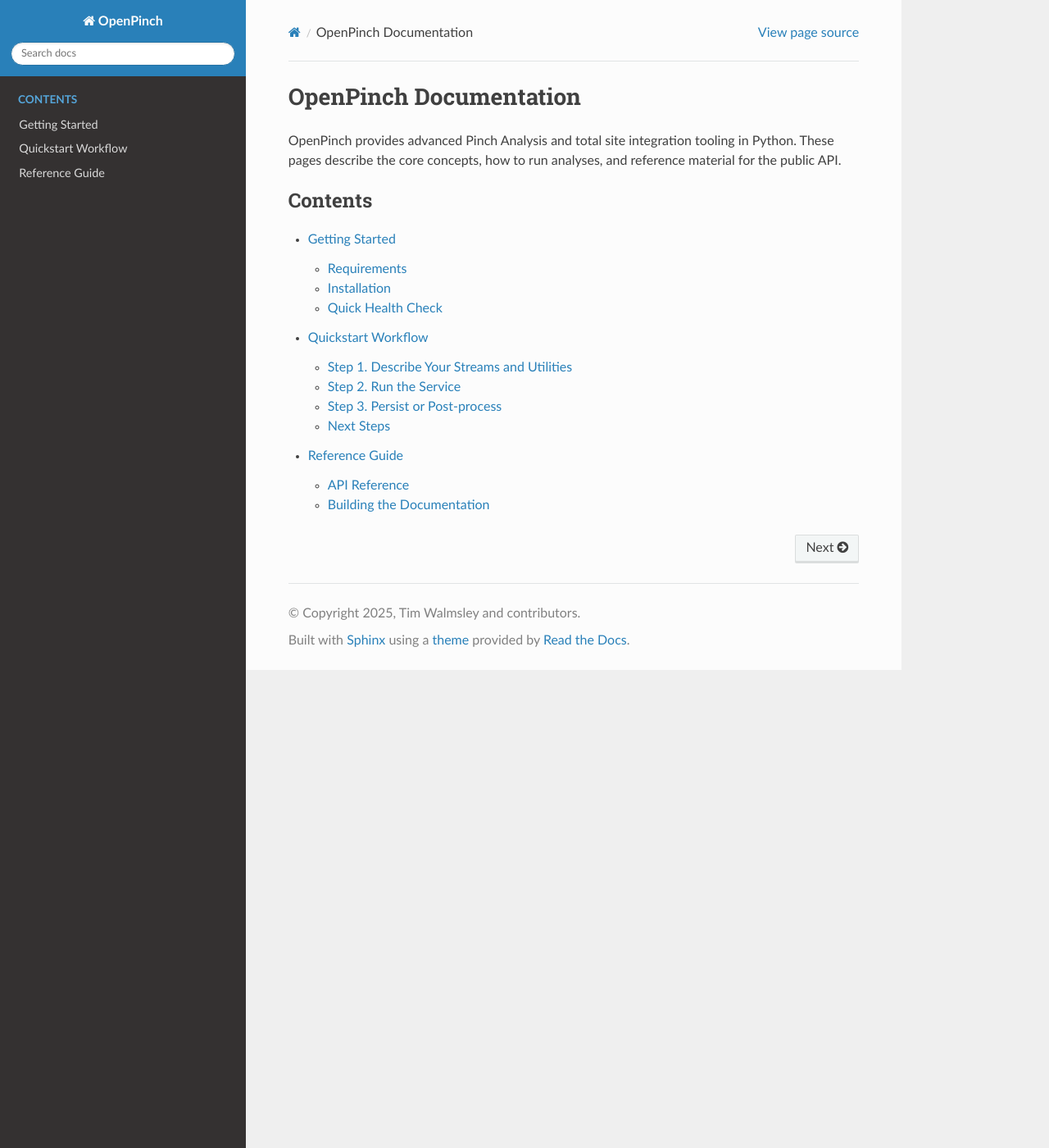
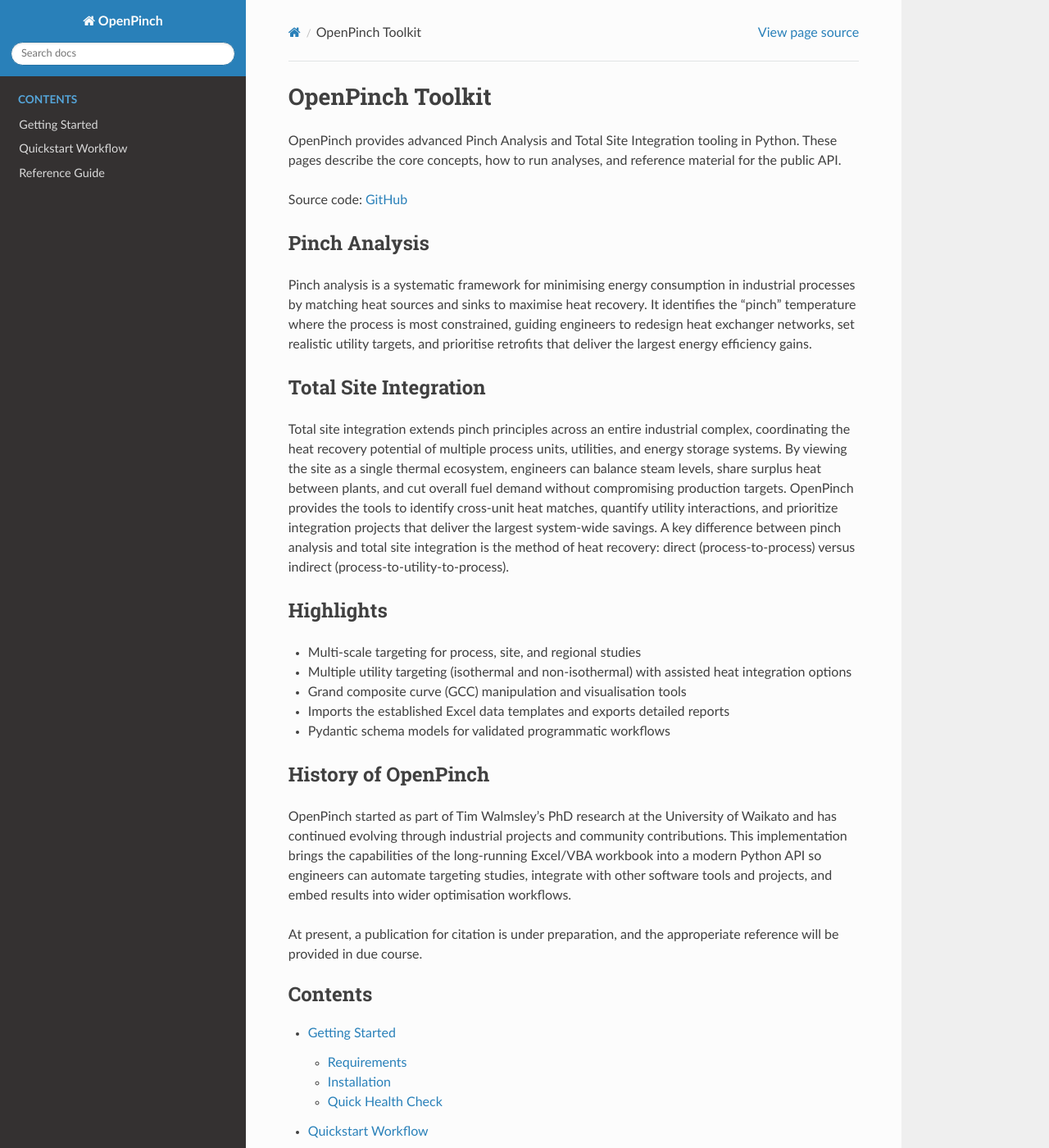
Before and after one commit to waikato-ahuora-smart-energy-systems/OpenPinch, a Sphinx documentation site: the page built from docs/index.rst, in a window 1280 px wide and 1400 px high. Shown: the whole window at 82% size. Built offline with Sphinx 7.4.7 and the Read the Docs theme 3.1.0, drawn with Linux system fonts in a browser that asks for light colours; some of the changed text lies outside the part shown.

Commit message:
readthedocs is ready

```diff
--- a/docs/conf.py
+++ b/docs/conf.py
@@ -18,7 +18,7 @@
 
 # -- Project information -----------------------------------------------------
 project = "OpenPinch"
-author = "Tim Walmsley and contributors"
+author = "Tim Walmsley"
 current_year = datetime.now().year
 copyright = f"{current_year}, {author}"
 
--- a/docs/index.rst
+++ b/docs/index.rst
@@ -1,9 +1,58 @@
-OpenPinch Documentation
+OpenPinch Toolkit
 =======================
 
-OpenPinch provides advanced Pinch Analysis and total site integration tooling
+OpenPinch provides advanced Pinch Analysis and Total Site Integration tooling
 in Python.  These pages describe the core concepts, how to run analyses, and
 reference material for the public API.
+
+Source code: GitHub_
+
+Pinch Analysis
+--------------
+Pinch analysis is a systematic framework for minimising energy consumption in
+industrial processes by matching heat sources and sinks to maximise heat
+recovery. It identifies the "pinch" temperature where the process is most
+constrained, guiding engineers to redesign heat exchanger networks, set
+realistic utility targets, and prioritise retrofits that deliver the largest
+energy efficiency gains.
+
+Total Site Integration
+----------------------
+Total site integration extends pinch principles across an entire industrial
+complex, coordinating the heat recovery potential of multiple process units,
+utilities, and energy storage systems. By viewing the site as a single thermal
+ecosystem, engineers can balance steam levels, share surplus heat between
+plants, and cut overall fuel demand without compromising production targets.
+OpenPinch provides the tools to identify cross-unit heat matches, quantify
+utility interactions, and prioritize integration projects that deliver the
+largest system-wide savings. A key difference between pinch analysis and
+total site integration is the method of heat recovery: direct (process-to-process)
+versus indirect (process-to-utility-to-process).
+
+
+Highlights
+----------
+- Multi-scale targeting for process, site, and regional studies
+- Multiple utility targeting (isothermal and non-isothermal) with assisted heat
+  integration options
+- Grand composite curve (GCC) manipulation and visualisation tools
+- Imports the established Excel data templates and exports detailed reports
+- Pydantic schema models for validated programmatic workflows
+
+
+History of OpenPinch
+--------------------
+OpenPinch started as part of Tim Walmsley's PhD research at the University of
+Waikato and has continued evolving through industrial projects and community
+contributions. This implementation brings the capabilities of the long-running
+Excel/VBA workbook into a modern Python API so engineers can automate targeting
+studies, integrate with other software tools and projects, and embed results
+into wider optimisation workflows.
+
+At present, a publication for citation is under preparation, and the approperiate
+reference will be provided in due course.
+
+.. _GitHub: https://github.com/waikato-ahuora-smart-energy-systems/OpenPinch/
 
 .. toctree::
    :maxdepth: 2
```
Also changed, not shown: README.md (+2 -2 lines), 1 other file.
